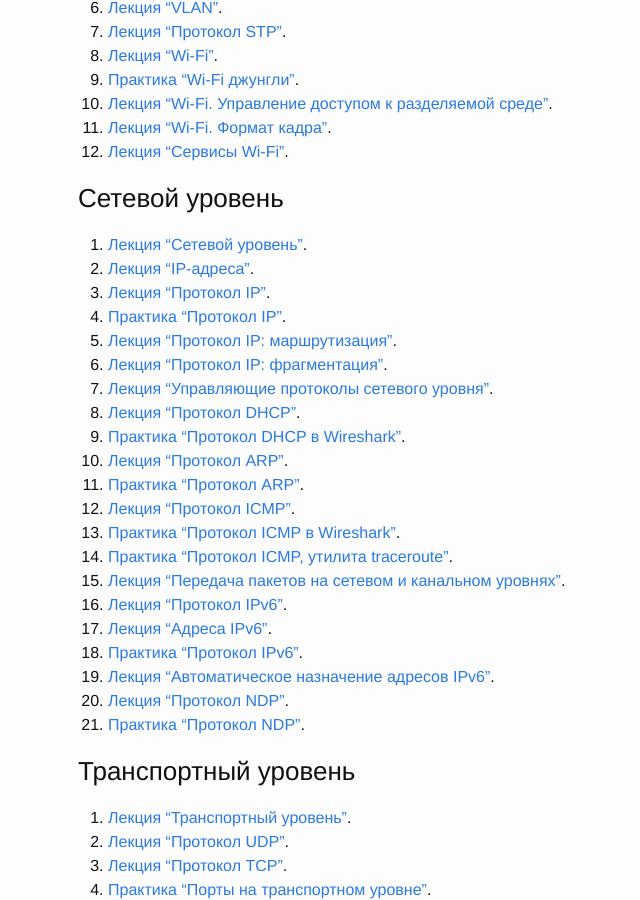
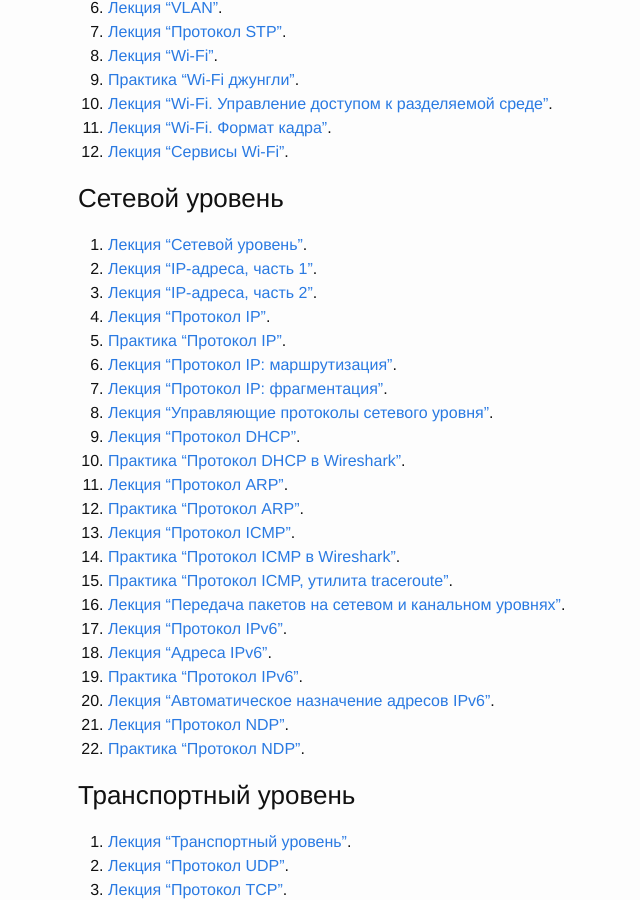
Before and after one commit to sozykin/asozykin.ru, a Jekyll site: the page built from _pages/networks.md, in a window 1280 px wide and 900 px high, scrolled down 1257 px. Shown: the whole window, without its empty margins (192-832 px from the left). Built offline with Jekyll 4.4.1, drawn with Linux system fonts in a browser that asks for light colours; comment, search, counter and statistics services are not loaded.

Commit message:
New videos about IP addresses

```diff
--- a/_pages/networks.md
+++ b/_pages/networks.md
@@ -50,7 +50,8 @@ permalink: /courses/networks
 ### Сетевой уровень
 
 1. [Лекция "Сетевой уровень"](https://youtu.be/Vm7UZvEgPT8).
-2. [Лекция "IP-адреса"](https://youtu.be/W87uM_VqicY).
+2. [Лекция "IP-адреса, часть 1"](https://youtu.be/Uj1XQgRXYOc).
+3. [Лекция "IP-адреса, часть 2"](https://youtu.be/hSnXwFE0dqU).
 3. [Лекция "Протокол IP"](https://youtu.be/b_Pv7FRLH0M).
 4. [Практика "Протокол IP"](https://youtu.be/nY7RksxUJ6U).
 5. [Лекция "Протокол IP: маршрутизация"](https://youtu.be/7cIiK3jbK0s).
```
Also changed, not shown: _pages/networks_online.md (+2 -1 lines).
